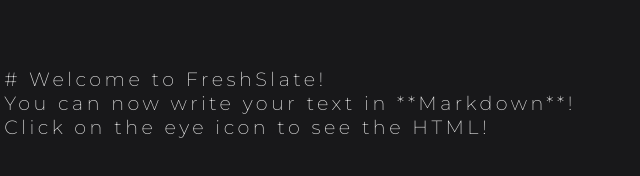
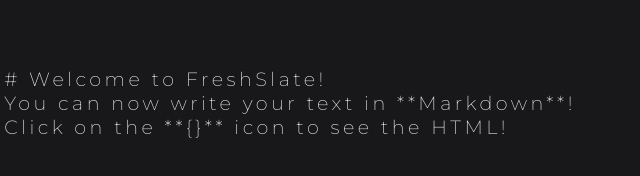
Before and after one commit to VerduciLuca/freshSlate, a website: page index.html in a window 1280 px wide. Shown: the full height of the page, 15-655 px from the left. Drawn offline with nearby package versions, Linux system fonts and the light colour scheme.

Commit message:
fixed message

```diff
--- a/index.html
+++ b/index.html
@@ -27,7 +27,7 @@
         # Welcome to FreshSlate!  <br>
 
         You can now write your text in **Markdown**!  <br>
-        Click on the eye icon to see the HTML!
+        Click on the **{}** icon to see the HTML!
     </div>
 
 </body>
```
